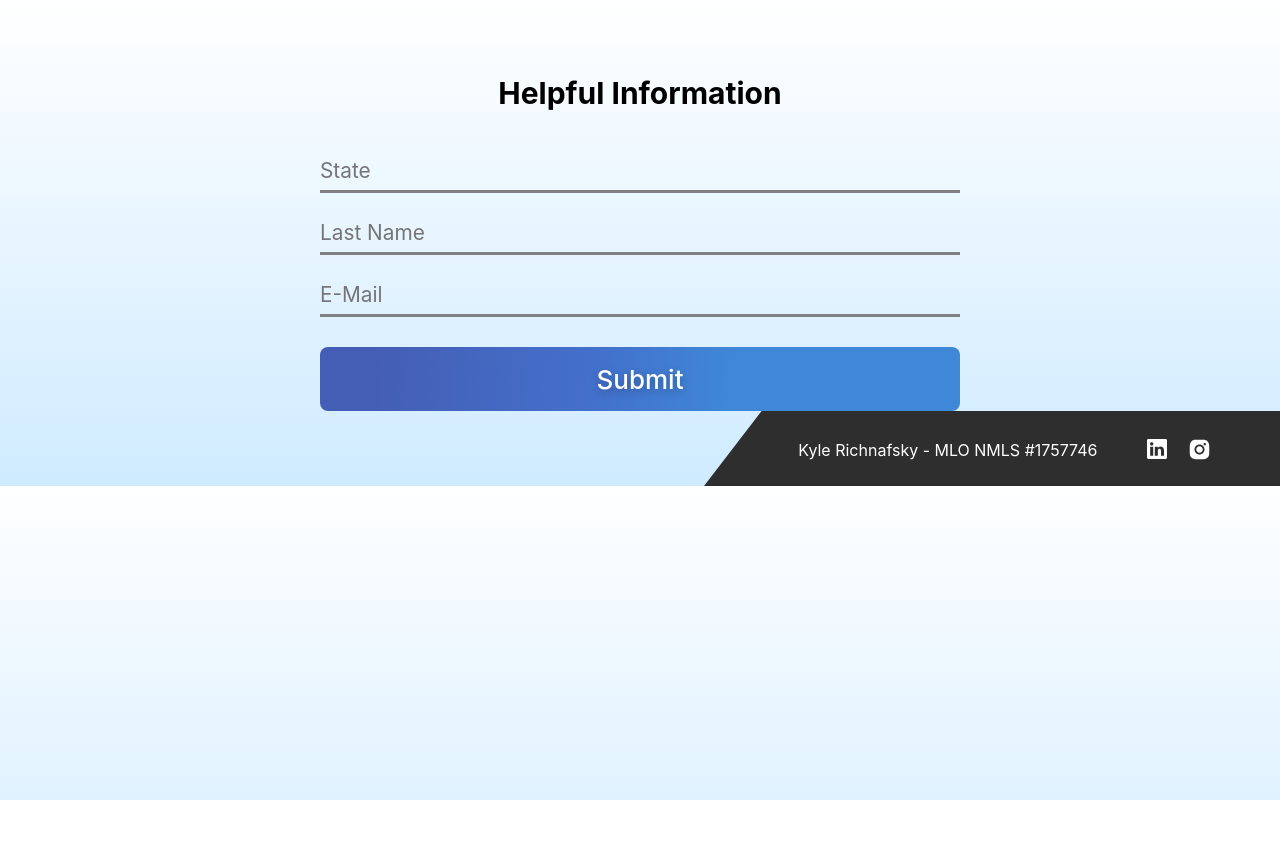
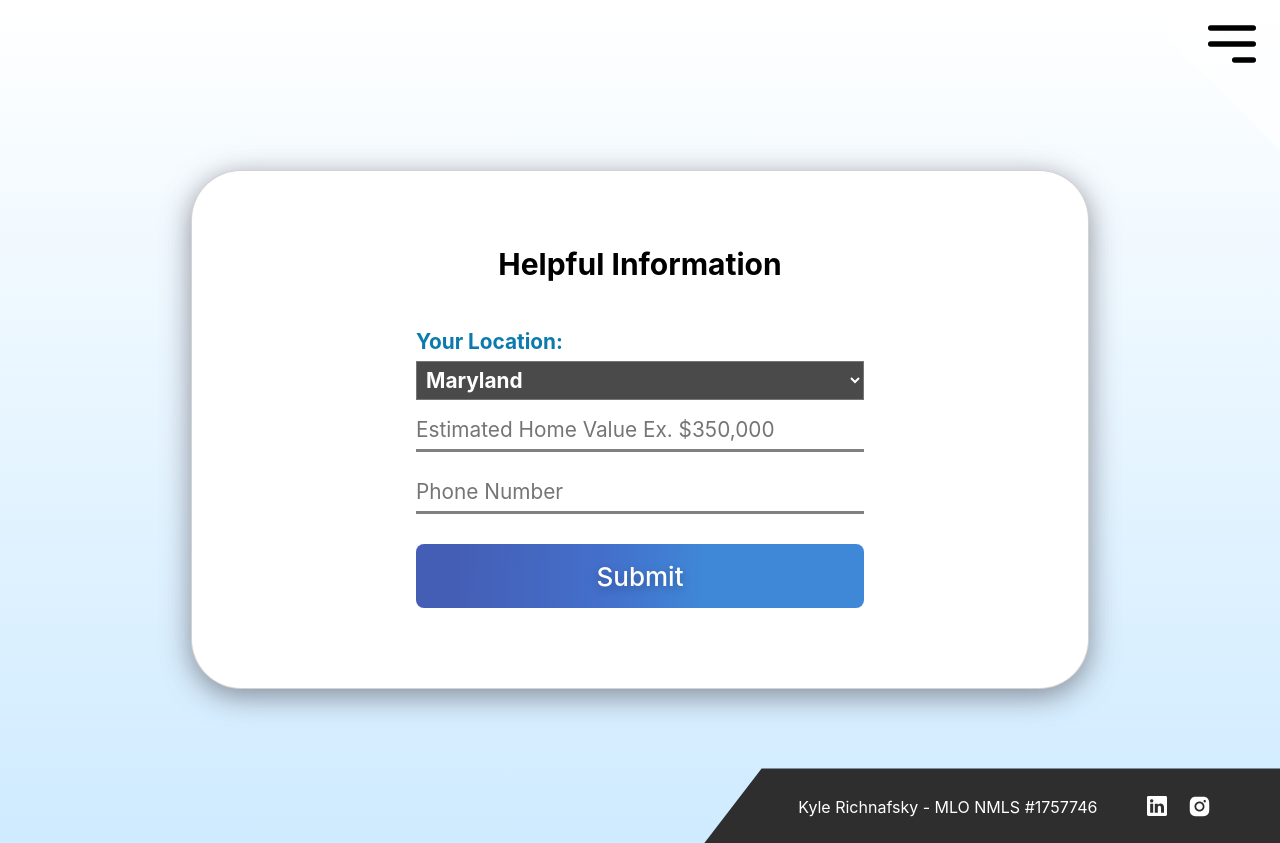
Before and after one commit to 7krich/rich-mtg, a React (Create React App) app in the folder client/: page /app in a window 1280 px wide. Before the commit the page ends 800 px from the top, so only its background shows below. Built offline with nearby package versions, Linux system fonts and the light colour scheme.

Commit message:
adjusted app funnel & animations

```diff
--- a/client/src/App.js
+++ b/client/src/App.js
@@ -1,4 +1,4 @@
-import React, { useState } from 'react';
+import React from 'react';
 import { BrowserRouter as Router } from 'react-router-dom';
 
 // import components
--- a/client/src/components/AnimatedRoutes.js
+++ b/client/src/components/AnimatedRoutes.js
@@ -15,9 +15,12 @@ import NoMatch from '../pages/NoMatch';
 
 const AnimatedRoutes = () => {
     const location = useLocation();
+
     return (
-        <AnimatePresence>
-            <Routes location={location} key={location.pathname}>
+        <AnimatePresence exitBeforeEnter>
+            <Routes
+            location={location} key={location.pathname}
+            >
                 <Route
                     path="/"
                     element={<HomePage />}
--- a/client/src/components/Nav.js
+++ b/client/src/components/Nav.js
@@ -17,6 +17,7 @@ const Nav = (props) => {
     useEffect(() => {
         if (location.pathname === "/") {
             setHomepage(740);
+
         } else {
             setHomepage(0);
             setShow(true);
@@ -25,7 +26,7 @@ const Nav = (props) => {
 
     const controlNavbar = () => {
       if (typeof window !== 'undefined') {
-        if (window.scrollY > homepage) {
+        if (window.scrollY >= homepage) {
             // if scroll less than 740 px - no nav
             setShow(true);
         } else {
--- a/client/src/index.css
+++ b/client/src/index.css
@@ -20,7 +20,7 @@ code {
     monospace;
 }
 
-/* nav css */
+/* nav styles */
 .nav{
   width: 100%;
   padding: 0;
@@ -37,10 +37,8 @@ code {
   height: 4rem;
   width: 100%;
   z-index: 40;
-  position: fixed;
   top: -80px;
   display: none;
-  position: absolute !important;
 }
 
 .dashboard {
@@ -299,6 +297,35 @@ a .aboutme {
   border-image-slice: 1;
 }
 
+.drop-input {
+  padding: 15px 0 0;
+  margin-top: 10px;
+  font-family: inherit;
+  width: 100%;
+  border: 0;
+  outline: 0;
+  color: rgb(11, 123, 174);
+  font-size: 1.3rem;
+  font-weight: 700;
+  padding: 7px 0;
+  background: transparent;
+}
+
+select {
+  padding: 5px;
+  font-family: inherit;
+  background-color: var(--secondary);
+  color: white;
+  font-size: 1.3rem;
+  font-weight: 700;
+}
+
+option {
+  font-size: 1.3rem;
+  font-weight: 700;
+}
+
+
 /* more info error text */
 .error-text {
   color: red;
@@ -332,6 +359,10 @@ a .aboutme {
 
 .x-pad {
   margin-top: 20px;
+}
+
+.xb-marg {
+  margin-bottom: 80px;
 }
 
 .sub-btn:hover {
@@ -463,6 +494,15 @@ a .aboutme {
   color: rgb(4, 152, 92);
 }
 
+/* app funnel page styles */
+.app-container {
+  margin-bottom: 6.21%;
+}
+
+.funnel {
+  width: 70%;
+}
+
 /* footer styles */
 .footer-container {
   background-color: var(--quaternary);
--- /dev/null
+++ b/client/src/pages/AnimatedPage.js
@@ -0,0 +1,26 @@
+// control page change animations
+import { motion } from "framer-motion";
+
+// framer motion variables
+const animations = {
+    initial: { opacity: 0, x: 300 },
+    animate: { opacity: 1, x: 0 },
+    exit: { opacity: 0, x: -300 },
+};
+
+const AnimatedPage = ({ children }) => {
+    return (
+        <motion.div
+        // framer-motion page transition animation
+        variants={animations}
+        initial="initial"
+        animate="animate"
+        exit="exit"
+        transition={{ duration: 1 }}
+        >
+        {children}
+        </motion.div>
+    )
+}
+
+export default AnimatedPage;
--- a/client/src/pages/AppFunnel.js
+++ b/client/src/pages/AppFunnel.js
@@ -1,46 +1,52 @@
 import React from 'react';
 import { motion } from 'framer-motion';
+import AnimatedPage from './AnimatedPage';
 
 const AppFunnel = () => {
 
     return (
-        <motion.div className="app-container"
-        // framer-motion page transition animation
-        animate={{ x: [200, 0] }}
-        transition={{ ease: "easeOut", duration: 2 }}
-        >
+        <AnimatedPage>
+            <div className="app-container">
+                <div className="log-container funnel">
                     <div className="app">
                         <h3 className="app-form-title">
                             Helpful Information
                         </h3>
                         <form className="flex app-form">
+                        <label
+                            className="drop-input"
+                            for="location"
+                        >
+                            Your Location:
+                        </label>
+                        <select id="location" name="Location">
+                            <option value="maryland">Maryland</option>
+                            <option value="virginia">Virginia</option>
+                            <option value="florida">Florida</option>
+                            <option value="pennsylvania">Pennsylvania</option>
+                        </select>
                             <input
                                 className="form-input"
-                        placeholder="State"
-                        name="State"
-                        type="State"
-                        id="state"
+                                placeholder="Estimated Home Value Ex. $350,000"
+                                name="Home Value"
+                                type="Home Value"
+                                id="HomeValue"
                             />
                             <input
                                 className="form-input"
-                        placeholder="Last Name"
-                        name="Last Name"
-                        type="Last Name"
-                        id="lastName"
+                                placeholder="Phone Number"
+                                name="Phone Number"
+                                type="Phone Number"
+                                id="PhoneNumber"
                             />
-                    <input
-                        className="form-input"
-                        placeholder="E-Mail"
-                        name="email"
-                        type="email"
-                        id="email"
-                    />
-                    <button className="sub-btn x-pad" type="submit">
+                            <button className="sub-btn x-pad xb-marg" type="submit">
                                 Submit
                             </button>
                         </form>
                     </div>
-        </motion.div>
+                </div>
+            </div>
+        </AnimatedPage>
     )
 }
 
--- a/client/src/pages/HomePage.js
+++ b/client/src/pages/HomePage.js
@@ -2,7 +2,7 @@ import React, { useState, useEffect } from 'react';
 import { useNavigate } from 'react-router-dom';
 import { validateEmail } from '../utils/helpers';
 import Auth from '../utils/auth';
-import { motion } from 'framer-motion';
+import AnimatedPage from './AnimatedPage';
 
 // components
 import Login from '../components/Login';
@@ -52,13 +52,9 @@ const Home = () => {
         setFormState({...formState, [e.target.name]: e.target.value })
     }
 
+
     return (
-        <motion.main
-        // framer-motion page transition animation
-        initial={{ opacity: 0 }}
-        animate={{ opacity: 1 }}
-        exit={{ x: [-200, 200], ease: "easeOut", duration: 2 }}
-        >
+        <AnimatedPage>
             <div className="container1">
                 <div className="intro">
                     <h1>
@@ -224,7 +220,7 @@ const Home = () => {
                     </div>
                 </div>
             </div>
-        </motion.main>
+        </AnimatedPage>
     )
 }
 
```
Also changed, not shown: client/src/components/Hamburger.js (added, +30 -0 lines). Lines whose indentation alone changed are shown as unchanged.
